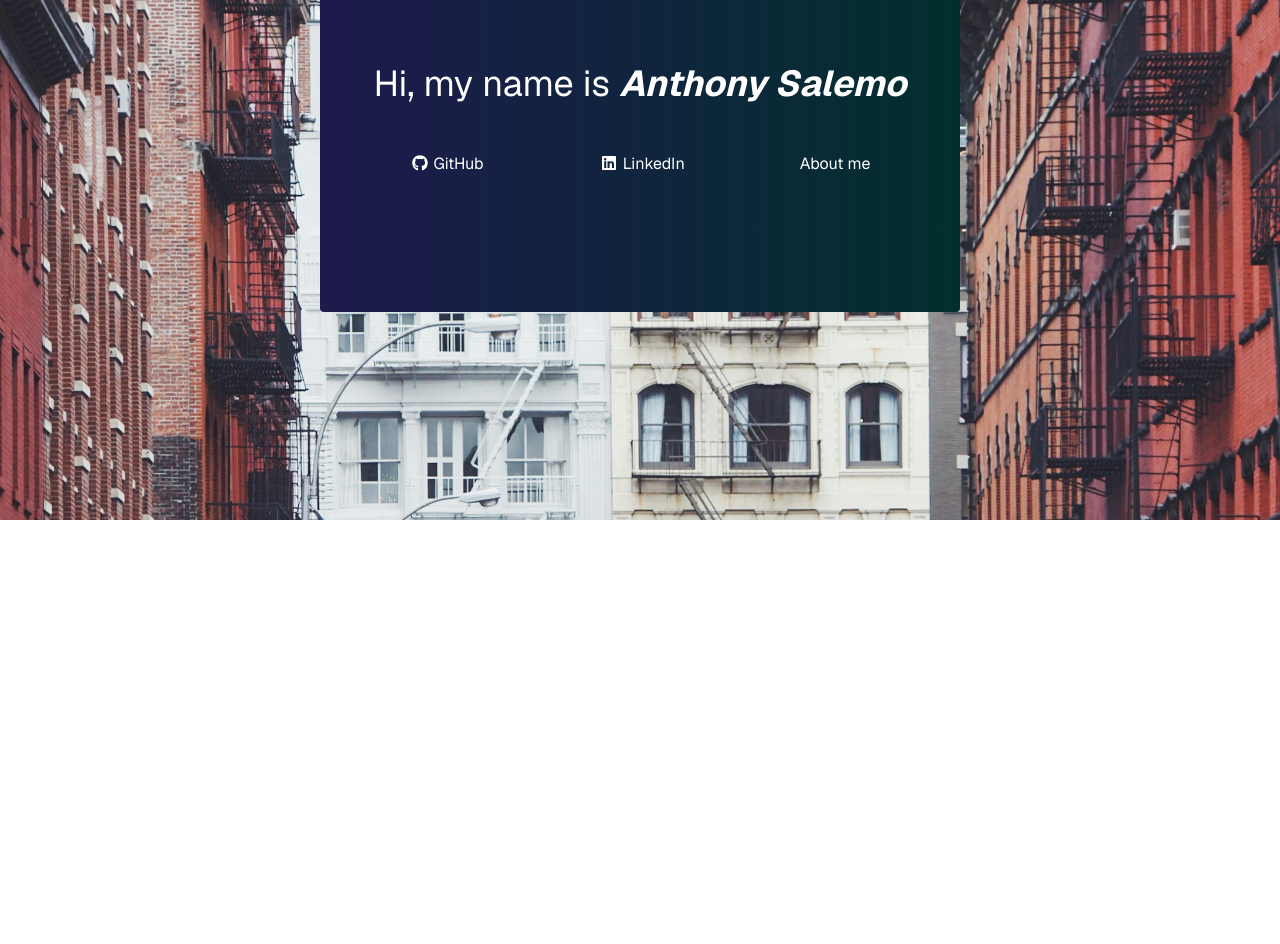
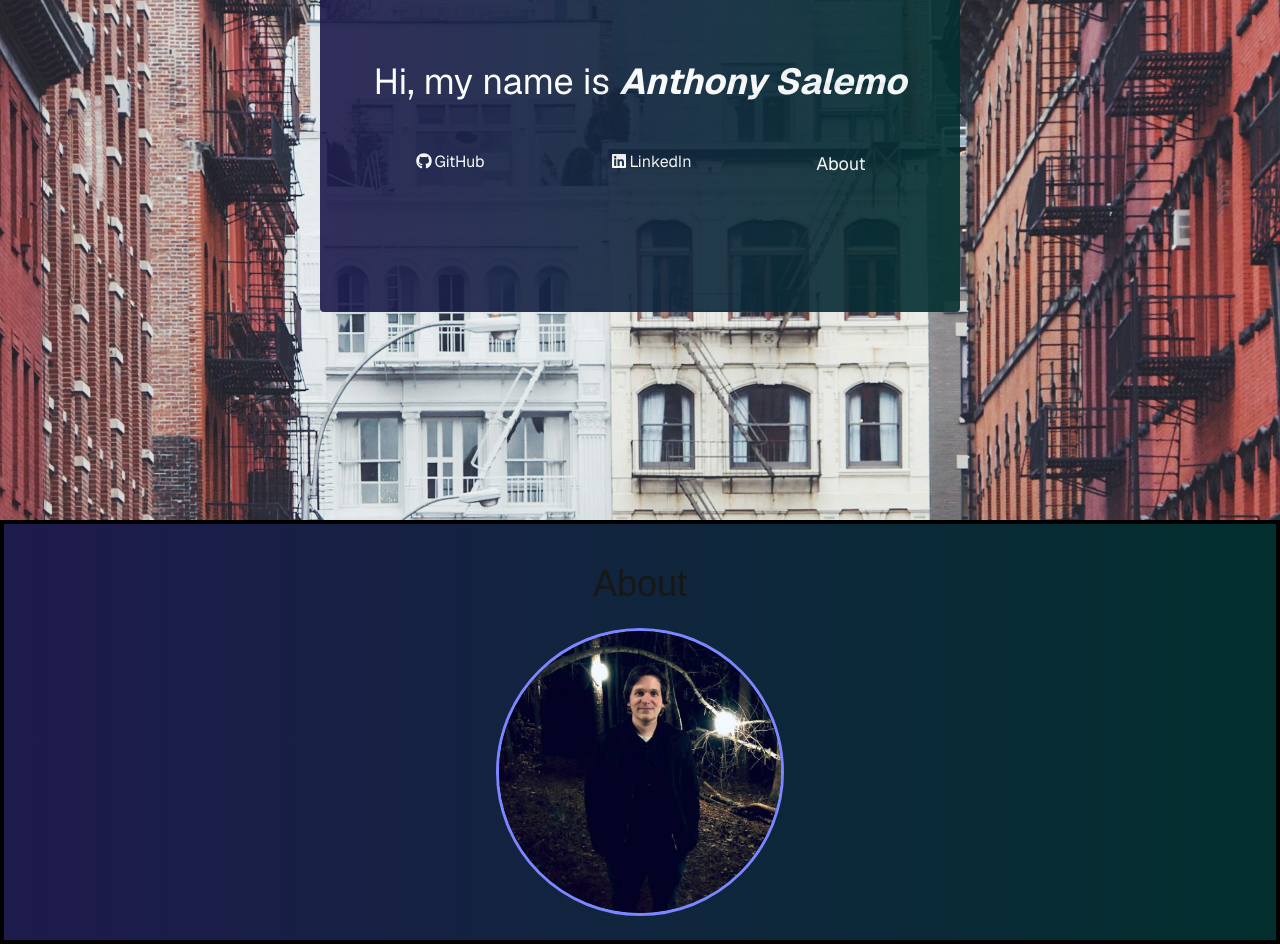
Before and after one commit to Ajsalemo/ajsalemo.github.io, a Next.js app: page / in a window 1280 px wide. Shown: the part 280-1224 px from the top of the page. Before the commit the page ends 800 px from the top, so only its background shows below. Built offline with nearby package versions, Linux system fonts and the light colour scheme.

Commit message:
adding an 'about' section on the same page but scrollable/linkable

```diff
--- a/app/page.tsx
+++ b/app/page.tsx
@@ -1,15 +1,30 @@
 import { faGithub, faLinkedin } from '@fortawesome/free-brands-svg-icons';
 import { FontAwesomeIcon } from '@fortawesome/react-fontawesome';
+import Image from 'next/image';
 
 export default function Home() {
   return (
-    <div className="flex min-h-screen items-center justify-center font-sans bg-[url('/background.jpg')] bg-cover">
-      <div className="flex flex-col bg-gray-900 w-1/2 h-96 rounded-sm bg-linear-to-r/srgb from-indigo-950 to-teal-950 justify-center text-white p-8">
-        <h1 className="text-center"><span className="text-2xl md:text-4xl">Hi, my name is </span><span className="text-2xl md:text-4xl font-bold italic">Anthony Salemo</span></h1>
-        <div className="flex justify-around mt-4 pt-8">
-          <a href="https://github.com/ajsalemo" target="_blank" rel="noopener noreferrer"><FontAwesomeIcon icon={faGithub} /> GitHub</a>
-          <a href="https://www.linkedin.com/in/ajssalemo" target="_blank" rel="noopener noreferrer"><FontAwesomeIcon icon={faLinkedin} /> LinkedIn</a>
-          <span>About me</span>
+    <div>
+      <div className="flex min-h-screen items-center justify-center font-sans bg-[url('/background.jpg')] bg-cover h-screen">
+        <div className="flex flex-col bg-gray-900 w-1/2 h-96 rounded-sm bg-linear-to-r/srgb from-indigo-950 to-teal-950 justify-center text-white p-8 opacity-90">
+          <h1 className="text-center"><span className="text-2xl md:text-4xl">Hi, my name is </span><span className="text-2xl md:text-4xl font-bold italic">Anthony Salemo</span></h1>
+          <div className="flex justify-around mt-4 pt-8">
+            <a href="https://github.com/ajsalemo" target="_blank" rel="noopener noreferrer"><FontAwesomeIcon icon={faGithub} /><span className="hidden md:inline">GitHub</span></a>
+            <a href="https://www.linkedin.com/in/ajssalemo" target="_blank" rel="noopener noreferrer"><FontAwesomeIcon icon={faLinkedin} /><span className="hidden md:inline">LinkedIn</span></a>
+            <a href="#about" className="text-sm md:text-lg">About</a>
+          </div>
+        </div>
+      </div>
+      <div className="bg-linear-to-r/srgb from-indigo-950 to-teal-950 border-black border-4" id="about">
+        <div className="pt-10">
+          <h2 className="text-2xl md:text-4xl text-center">About</h2>
+          <Image
+            src="avatar.jpg"
+            width={300}
+            height={300}
+            alt="Self portrait of Anthony Salemo"
+            className=" w-64 h-64 md:w-72 md:h-72 rounded-full mx-auto my-6 border-indigo-400 border-3 object-cover"
+          />
         </div>
       </div>
     </div>
--- a/next.config.ts
+++ b/next.config.ts
@@ -3,6 +3,9 @@ import type { NextConfig } from "next";
 const nextConfig: NextConfig = {
   /* config options here */
   output: "export",
+  images: {
+    unoptimized: true,
+  },
 };
 
 export default nextConfig;
```
Also changed, not shown: public/avatar.jpg (added), 1 other file (tests, documents, lock files or other folders).
